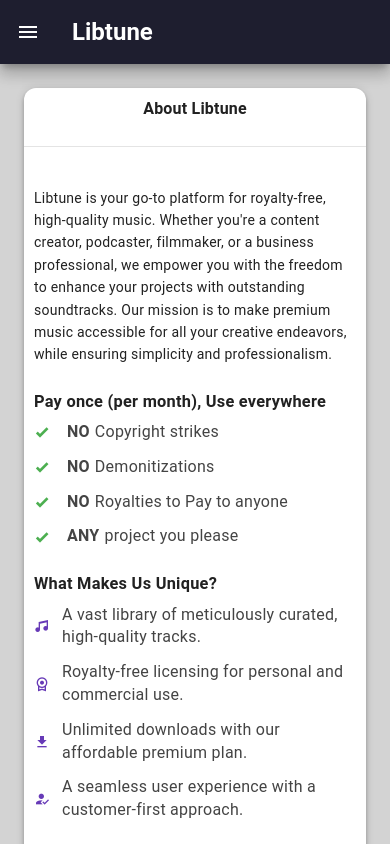
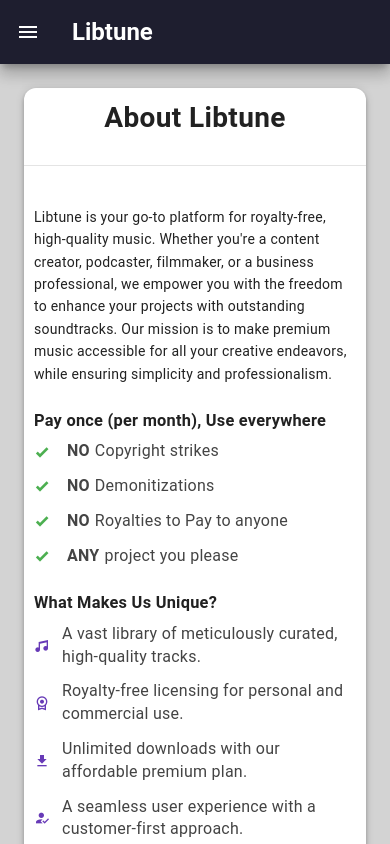
Before and after one commit to angejr/libtune-frontend, a Nuxt app: page /About in a window 390 px wide. Shown: the top 844 px of the page. Built offline with nearby package versions, Linux system fonts and the light colour scheme.

Commit message:
Changed about us page title size

```diff
--- a/pages/About.vue
+++ b/pages/About.vue
@@ -13,7 +13,7 @@
     <v-container class="about-page" fluid>
       <v-card elevation="4" :style="{ fontSize: displayStore.isMobile ? 'unset': '' }" class="about-card">
         <!-- Header Section -->
-        <v-card-title :style="{ fontSize: displayStore.isMobile ? 'unset': '' }" class="about-title text-center">
+        <v-card-title :style="{ fontSize: displayStore.isMobile ? '28px': '' }" class="about-title text-center">
           About Libtune
         </v-card-title>
         <v-divider></v-divider>
```
